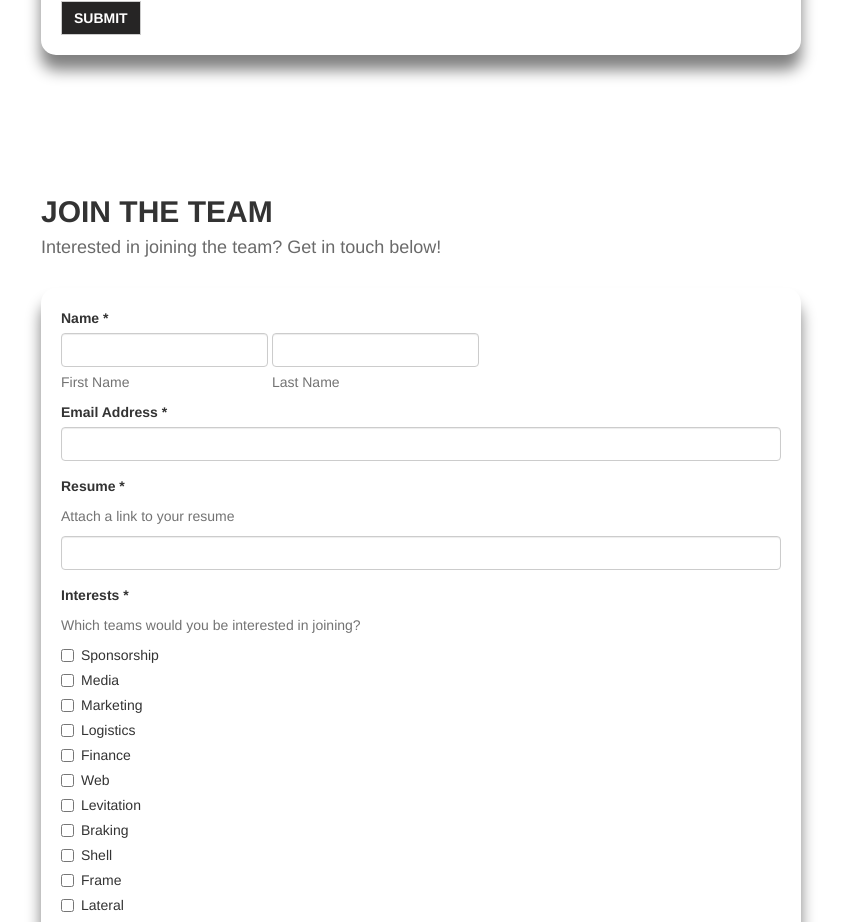
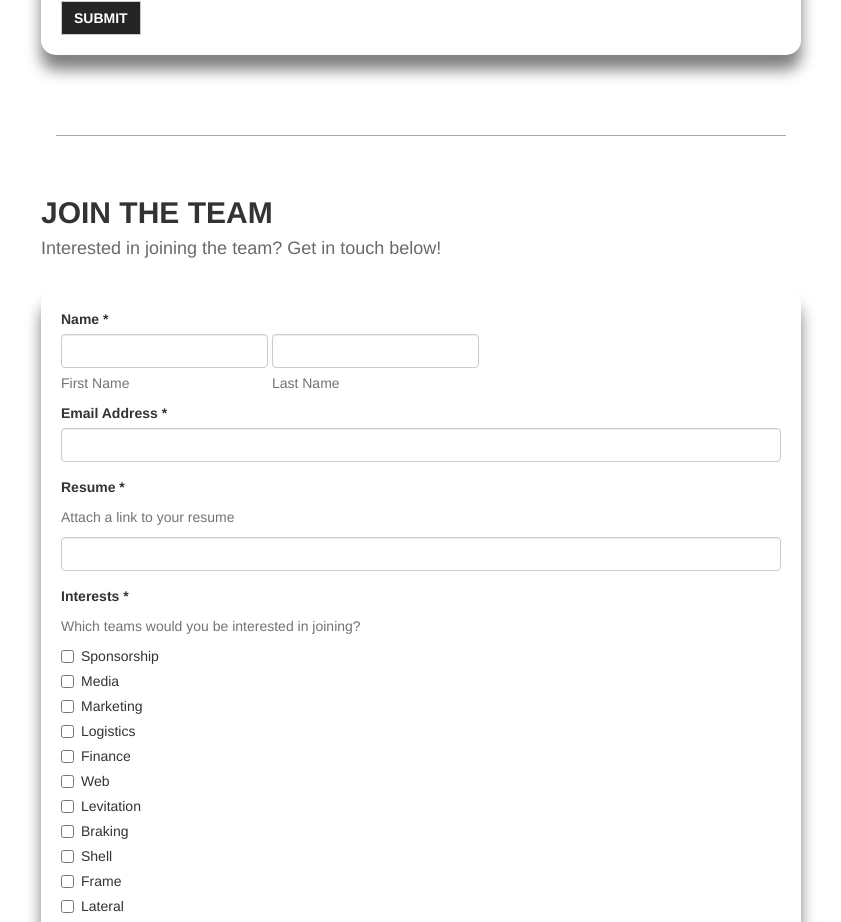
Before and after one commit to hsami10/Waterloop_website, a React app: page / in a window 1280 px wide. Shown: the part 1253-2175 px from the top of the page, without its empty margins (219-1060 px from the left). Built offline with nearby package versions, Linux system fonts and the light colour scheme.

Commit message:
Add a divider horizontal line between forms.

```diff
--- a/app/bin/css/_sponsors-contact.scss
+++ b/app/bin/css/_sponsors-contact.scss
@@ -75,6 +75,12 @@ $spTxtClr: rgb(38, 37, 37);
     h4 {
         color: #6a6a6a;
     }
+
+    .dividerLine {
+        height: 1px;
+        background-color: darkgrey;
+
+    }
 }
 
 #contContent > .row > form {
--- a/app/bin/css/styles.css
+++ b/app/bin/css/styles.css
@@ -240,6 +240,9 @@ you see classes below that have not been explicitly defined in the modules*/
     font-weight: 700; }
   #contContent h4 {
     color: #6a6a6a; }
+  #contContent .dividerLine {
+    height: 1px;
+    background-color: darkgrey; }
 
 #contContent > .row > form {
   padding: 20px;
--- a/app/src/components/sponsors-contact.jsx
+++ b/app/src/components/sponsors-contact.jsx
@@ -74,7 +74,9 @@ export class Contact extends React.Component {
                             <Button className="fmSubmit">SUBMIT</Button>
                         </form>
                     </Row>
-                    <br /><br /><br /><br /><br /><br />
+                    <br /><br /><br /><br />
+                    <div className="dividerLine"></div>
+                    <br /><br />
                     <Row>
                         <h2>JOIN THE TEAM</h2>
                         <h4>Interested in joining the team? Get in touch below!</h4><br />
```
